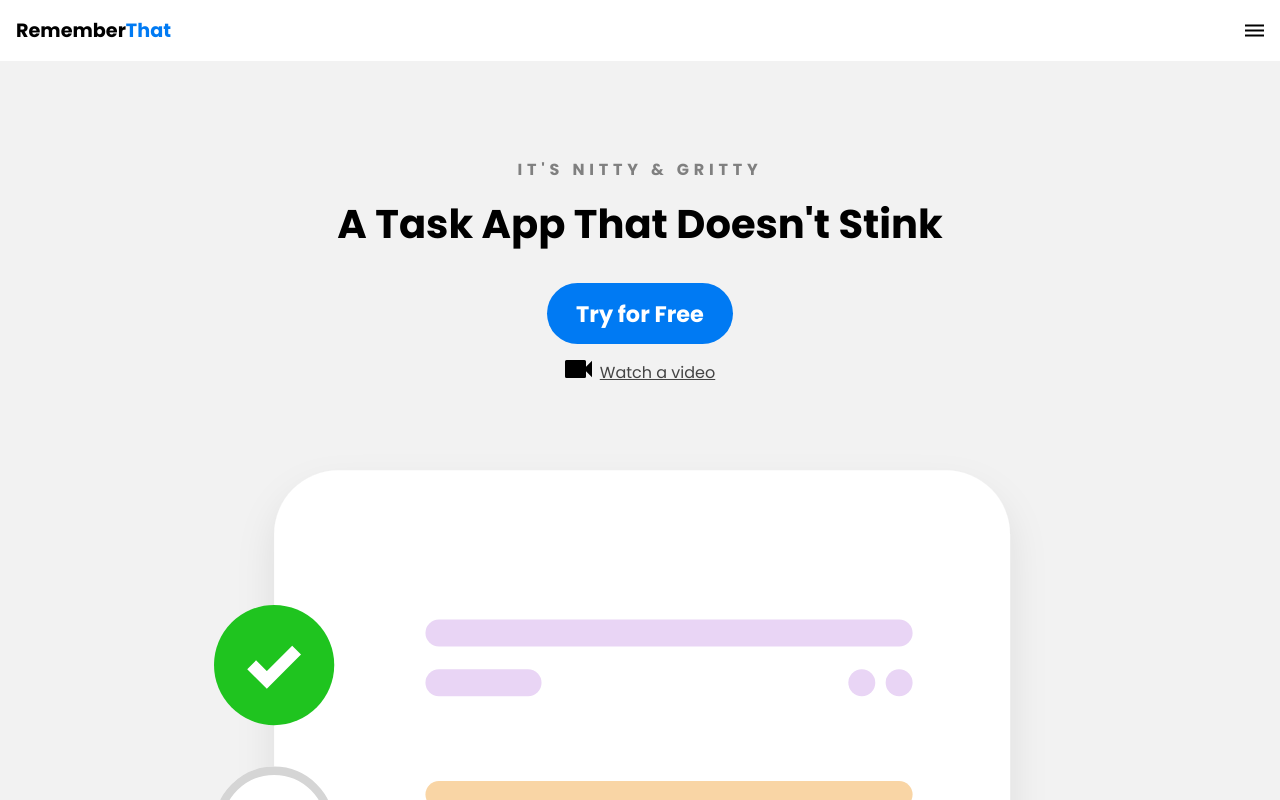
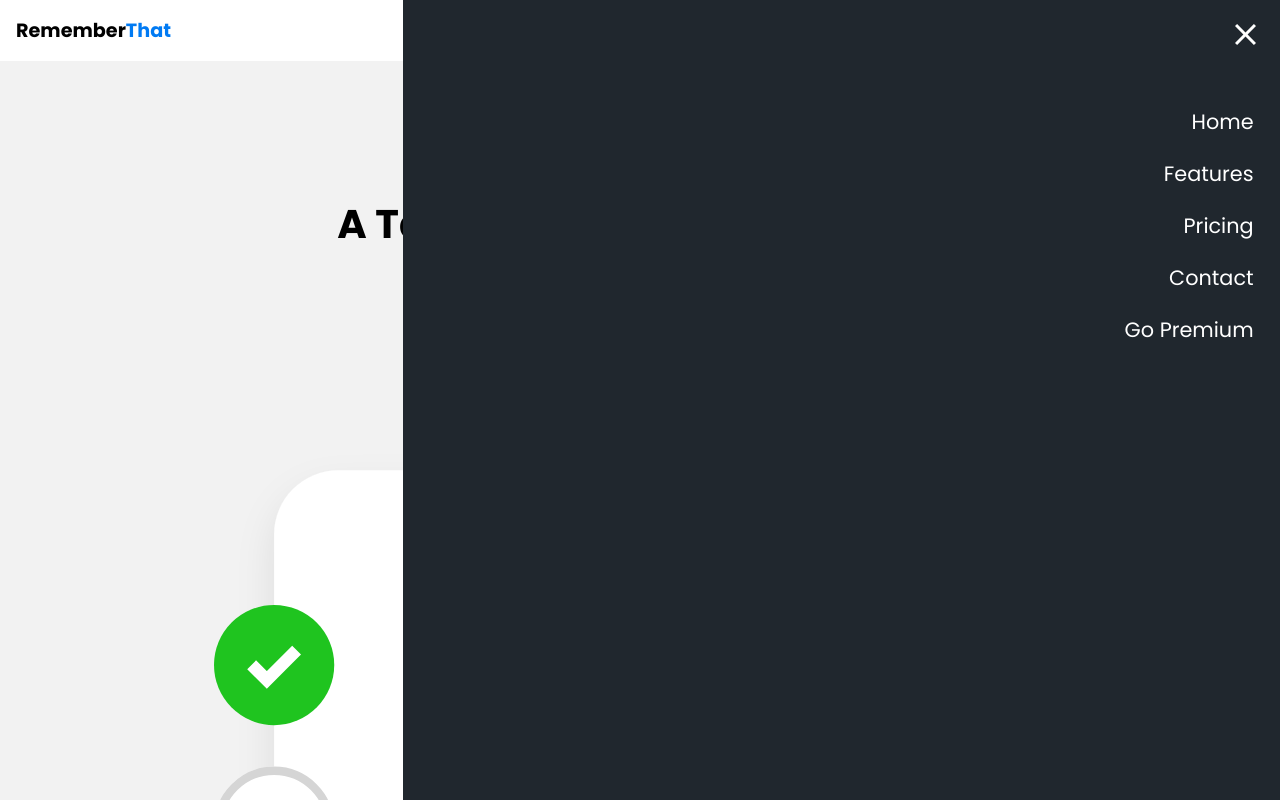
Before and after one commit to mohan2002/StartingwithSCSS, a plain HTML site: page index.html in a window 1280 px wide. Both pictures are taken after a click on the picture 1254 px from the left and 30 px from the top of the page. Shown: the top 800 px of the page. Drawn offline with Linux system fonts and the light colour scheme.

Commit message:
Sidebar finished

```diff
--- a/css/main.scss
+++ b/css/main.scss
@@ -188,3 +188,46 @@ iframe{
     width: 100%;
     height: 300px;
 }
+
+
+nav.menu-btn{
+    display: block;
+}
+
+nav{
+    position: fixed;
+    z-index: 999;
+    width: 66%;
+    right: 0;
+    top: 0;
+    background: #20272E;
+    height: 100vh;
+    padding: 1em;
+
+
+    ul.primary-nav{
+        margin-top: 5em;
+    }
+
+    li{
+        a{
+            color: white;
+            text-decoration: none;
+            display: block;
+            padding: .5em;
+            font-size: 1.3em;
+            text-align: right;
+
+
+            &:hover{
+                font-weight: bold;
+            }
+        }
+    }
+}
+
+.mobile-menu-exit{
+    float: right;
+    margin: 0.5em;
+    cursor: pointer;
+}
--- a/index.html
+++ b/index.html
@@ -111,5 +111,21 @@
         </div>
     </section>
 
+
+
+    <script>
+        const mobileBtn = document.getElementById("mobile-cta");
+        const nav = document.querySelector('nav');
+        const mobileBtnexit = document.getElementById("mobile-exit");
+
+
+        mobileBtn.addEventListener('click',() => {
+            nav.classList.add('menu-btn')
+        })
+
+        mobileBtnexit.addEventListener('click',() => {
+            nav.classList.remove('menu-btn')
+        })
+    </script>
 </body>
 </html>
```
Also changed, not shown: css/main.css, 1 other file.
